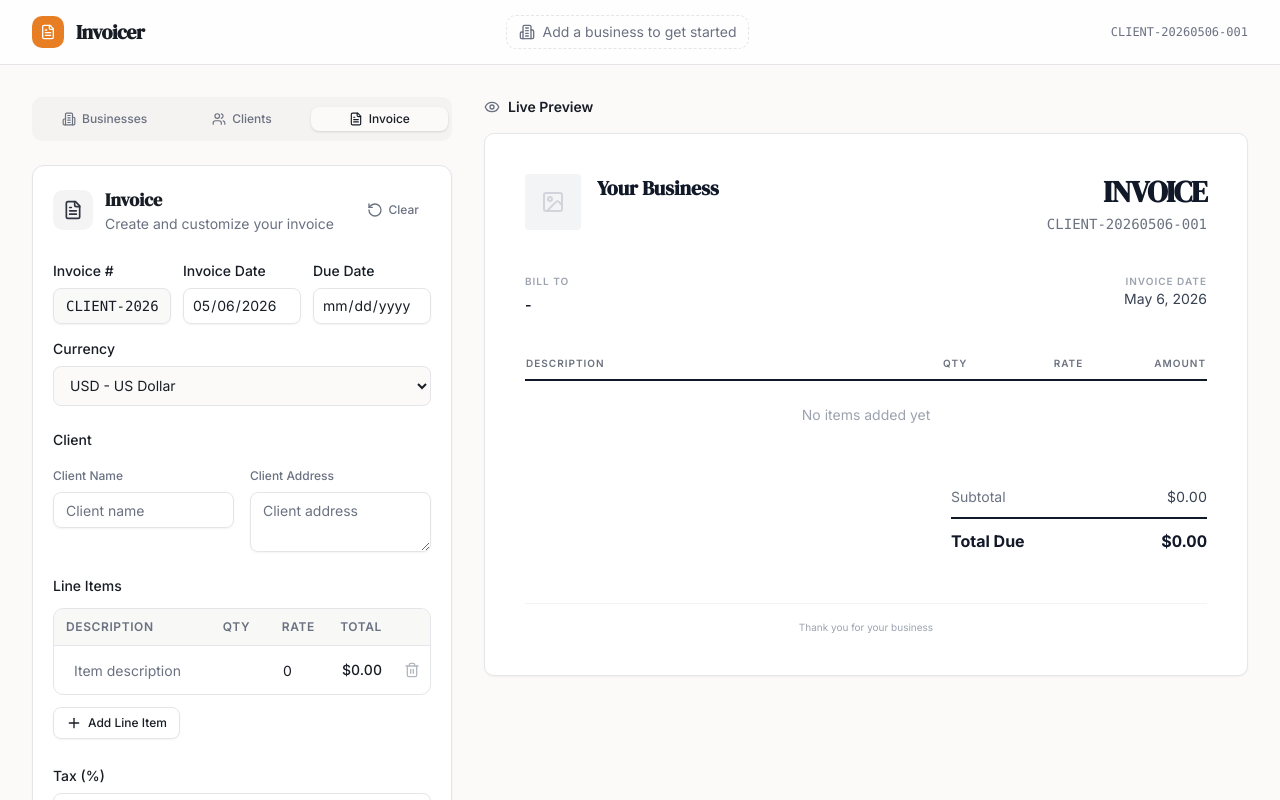
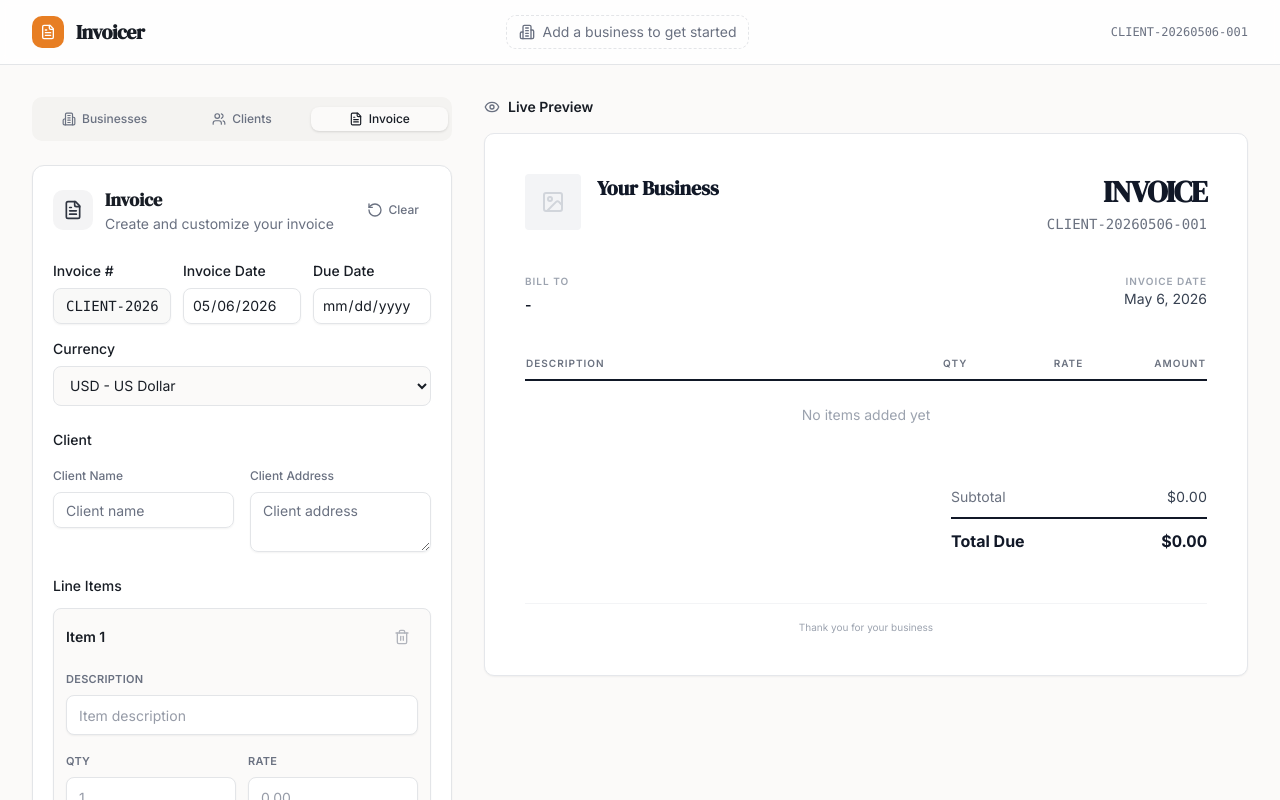
Before and after one commit to NateThunder/invoicer, a React (Vite) app: page / in a window 1280 px wide. Shown: the top 800 px of the page. Built offline with nearby package versions, Linux system fonts and the light colour scheme.

Commit message:
Improve line item editing

```diff
--- a/src/components/invoice/LineItemsTable.jsx
+++ b/src/components/invoice/LineItemsTable.jsx
@@ -3,6 +3,8 @@ import { Input } from "@/components/ui/input";
 import { Button } from "@/components/ui/button";
 import { Plus, Trash2 } from "lucide-react";
 import { formatCurrency } from '@/lib/currency';
+
+const createBlankItem = () => ({ description: '', quantity: '', rate: '', total: 0 });
 
 export default function LineItemsTable({ items, currency, onChange }) {
   const updateItem = (index, field, value) => {
@@ -10,7 +12,7 @@ export default function LineItemsTable({ items, currency, onChange }) {
       if (i !== index) return item;
       const newItem = { ...item, [field]: value };
       if (field === 'quantity' || field === 'rate') {
-        newItem.total = (parseFloat(newItem.quantity) || 0) * (parseFloat(newItem.rate) || 0);
+        newItem.total = (parseFloat(newItem.quantity || 0) || 0) * (parseFloat(newItem.rate || 0) || 0);
       }
       return newItem;
     });
@@ -18,7 +20,7 @@ export default function LineItemsTable({ items, currency, onChange }) {
   };
 
   const addItem = () => {
-    onChange([...items, { description: '', quantity: 1, rate: 0, total: 0 }]);
+    onChange([...items, createBlankItem()]);
   };
 
   const removeItem = (index) => {
@@ -28,68 +30,87 @@ export default function LineItemsTable({ items, currency, onChange }) {
 
   return (
     <div className="space-y-3">
-      <div className="rounded-lg border border-border overflow-hidden">
-        <table className="w-full">
-          <thead>
-            <tr className="bg-muted/60">
-              <th className="text-left text-xs font-semibold text-muted-foreground uppercase tracking-wider px-3 py-2.5 w-[45%]">Description</th>
-              <th className="text-right text-xs font-semibold text-muted-foreground uppercase tracking-wider px-3 py-2.5 w-[15%]">Qty</th>
-              <th className="text-right text-xs font-semibold text-muted-foreground uppercase tracking-wider px-3 py-2.5 w-[18%]">Rate</th>
-              <th className="text-right text-xs font-semibold text-muted-foreground uppercase tracking-wider px-3 py-2.5 w-[18%]">Total</th>
-              <th className="w-10"></th>
-            </tr>
-          </thead>
-          <tbody>
-            {items.map((item, i) => (
-              <tr key={i} className="border-t border-border">
-                <td className="px-2 py-1.5">
+      {items.map((item, i) => {
+        const descriptionId = `line-item-${i}-description`;
+        const quantityId = `line-item-${i}-quantity`;
+        const rateId = `line-item-${i}-rate`;
+
+        return (
+          <div key={i} className="rounded-md border border-border bg-background p-3 shadow-sm">
+            <div className="mb-3 flex items-center justify-between gap-3">
+              <p className="text-sm font-semibold text-foreground">Item {i + 1}</p>
+              <Button
+                type="button"
+                size="icon"
+                variant="ghost"
+                className="h-8 w-8 text-muted-foreground hover:text-destructive"
+                onClick={() => removeItem(i)}
+                disabled={items.length <= 1}
+                aria-label={`Remove item ${i + 1}`}
+              >
+                <Trash2 className="w-3.5 h-3.5" />
+              </Button>
+            </div>
+
+            <div className="space-y-3">
+              <div className="space-y-1.5">
+                <label htmlFor={descriptionId} className="text-[11px] font-semibold uppercase tracking-wide text-muted-foreground">
+                  Description
+                </label>
                 <Input
+                  id={descriptionId}
                   placeholder="Item description"
                   value={item.description}
                   onChange={(e) => updateItem(i, 'description', e.target.value)}
-                    className="h-9 border-0 shadow-none focus-visible:ring-1 text-sm"
+                  className="h-10 border-input bg-card text-sm text-foreground shadow-sm placeholder:text-muted-foreground/70"
                 />
-                </td>
-                <td className="px-2 py-1.5">
+              </div>
+
+              <div className="grid grid-cols-2 gap-3">
+                <div className="space-y-1.5 min-w-0">
+                  <label htmlFor={quantityId} className="text-[11px] font-semibold uppercase tracking-wide text-muted-foreground">
+                    Qty
+                  </label>
                   <Input
+                    id={quantityId}
                     type="number"
                     min="0"
                     step="1"
-                    value={item.quantity}
+                    placeholder="1"
+                    value={item.quantity ?? ''}
                     onChange={(e) => updateItem(i, 'quantity', e.target.value)}
-                    className="h-9 border-0 shadow-none focus-visible:ring-1 text-sm text-right"
+                    className="h-10 border-input bg-card text-sm text-foreground shadow-sm placeholder:text-muted-foreground/70"
                   />
-                </td>
-                <td className="px-2 py-1.5">
+                </div>
+                <div className="space-y-1.5 min-w-0">
+                  <label htmlFor={rateId} className="text-[11px] font-semibold uppercase tracking-wide text-muted-foreground">
+                    Rate
+                  </label>
                   <Input
+                    id={rateId}
                     type="number"
                     min="0"
                     step="0.01"
-                    value={item.rate}
+                    placeholder="0.00"
+                    value={item.rate ?? ''}
                     onChange={(e) => updateItem(i, 'rate', e.target.value)}
-                    className="h-9 border-0 shadow-none focus-visible:ring-1 text-sm text-right"
+                    className="h-10 border-input bg-card text-sm text-foreground shadow-sm placeholder:text-muted-foreground/70"
                   />
-                </td>
-                <td className="px-3 py-1.5 text-right text-sm font-medium tabular-nums">
-                  {formatCurrency(item.total, currency)}
-                </td>
-                <td className="px-1 py-1.5">
-                  <Button
-                    size="icon"
-                    variant="ghost"
-                    className="h-7 w-7 text-muted-foreground hover:text-destructive"
-                    onClick={() => removeItem(i)}
-                    disabled={items.length <= 1}
-                  >
-                    <Trash2 className="w-3.5 h-3.5" />
-                  </Button>
-                </td>
-              </tr>
-            ))}
-          </tbody>
-        </table>
                 </div>
-      <Button variant="outline" size="sm" className="gap-1.5 text-xs" onClick={addItem}>
+              </div>
+
+              <div className="flex items-center justify-between rounded-md border border-border bg-muted/40 px-3 py-2">
+                <span className="text-[11px] font-semibold uppercase tracking-wide text-muted-foreground">Total</span>
+                <span className="text-sm font-semibold tabular-nums text-foreground">
+                  {formatCurrency(item.total || 0, currency)}
+                </span>
+              </div>
+            </div>
+          </div>
+        );
+      })}
+
+      <Button type="button" variant="outline" size="sm" className="gap-1.5 text-xs" onClick={addItem}>
         <Plus className="w-3.5 h-3.5" />
         Add Line Item
       </Button>
--- a/src/pages/InvoiceApp.jsx
+++ b/src/pages/InvoiceApp.jsx
@@ -45,7 +45,7 @@ const createEmptyInvoice = (number) => ({
   clientAddress: '',
   clientEmail: '',
   taxRate: '',
-  items: [{ description: '', quantity: 1, rate: 0, total: 0 }],
+  items: [{ description: '', quantity: '', rate: '', total: 0 }],
 });
 
 export default function InvoiceApp() {
```
Lines whose indentation alone changed are shown as unchanged.
